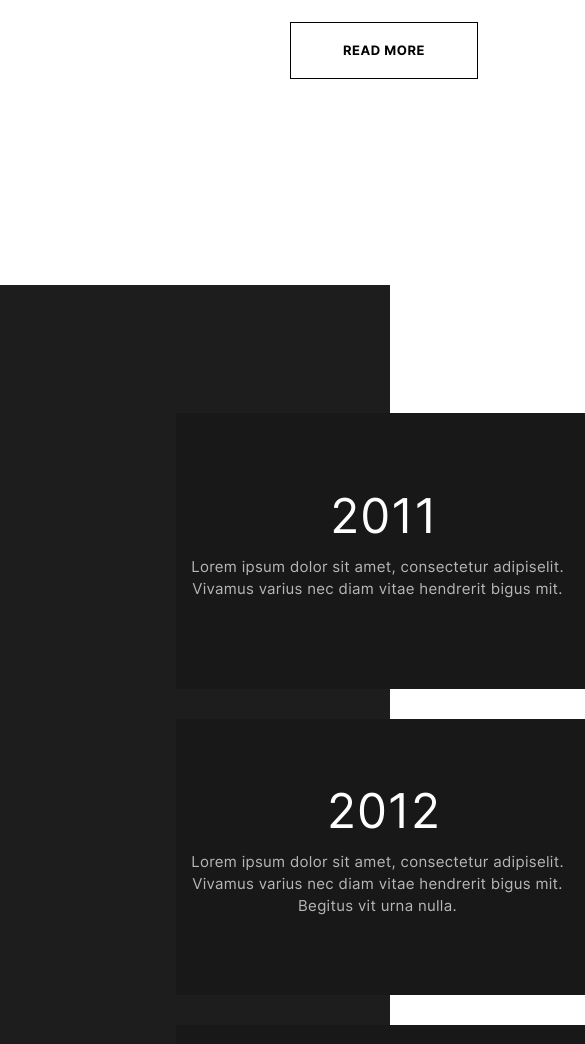
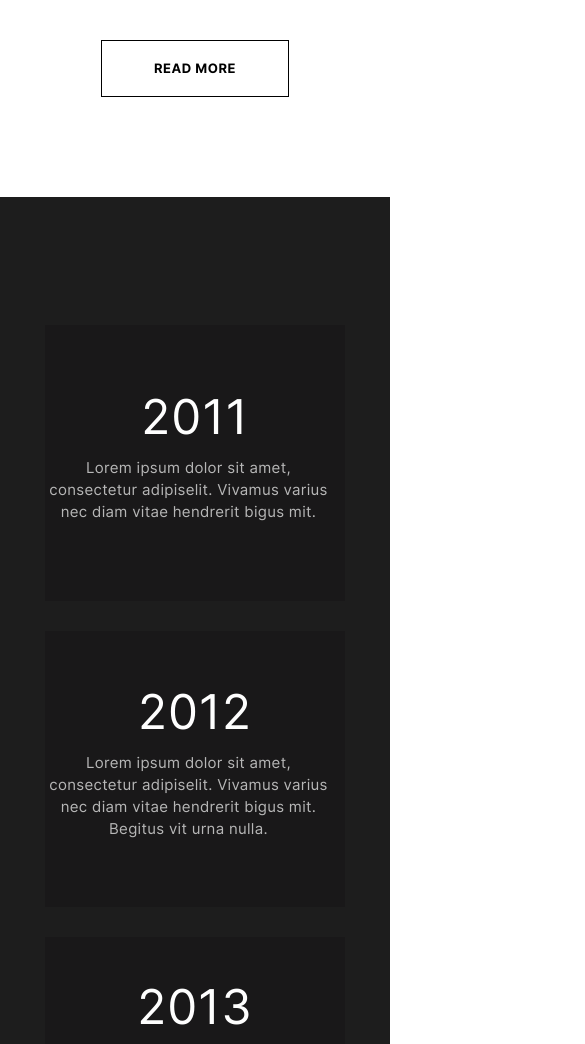
Before and after one commit to Stilaga-Roman/Project, a plain HTML site: page index.html in a window 390 px wide. Shown: the part 348-1392 px from the top of the page, 585 px wide, since content can reach past the window. Drawn offline with Linux system fonts and the light colour scheme.

Commit message:
Add files via upload

```diff
--- a/css/style.css
+++ b/css/style.css
@@ -401,9 +401,9 @@ input::-webkit-inner-spin-button {
     padding-bottom: 30px;
   }
 }
-@media screen and (max-width: 376px) {
+@media screen and (max-width: 568px) {
   .container {
-    width: 375px;
+    width: 300px;
   }
   .menu__desktop {
     display: none;
@@ -450,14 +450,14 @@ input::-webkit-inner-spin-button {
     margin-bottom:  100px;
   }
   .about__item {
-    max-width: 340px;
+    max-width: 300px;
   }
   .team__inner {
     flex-wrap: wrap;
     margin-top: 100px;
   }
   .team__item {
-    width: 340px;
+    width: 300px;
   }
   .team {
     margin-bottom: 100px;
```
